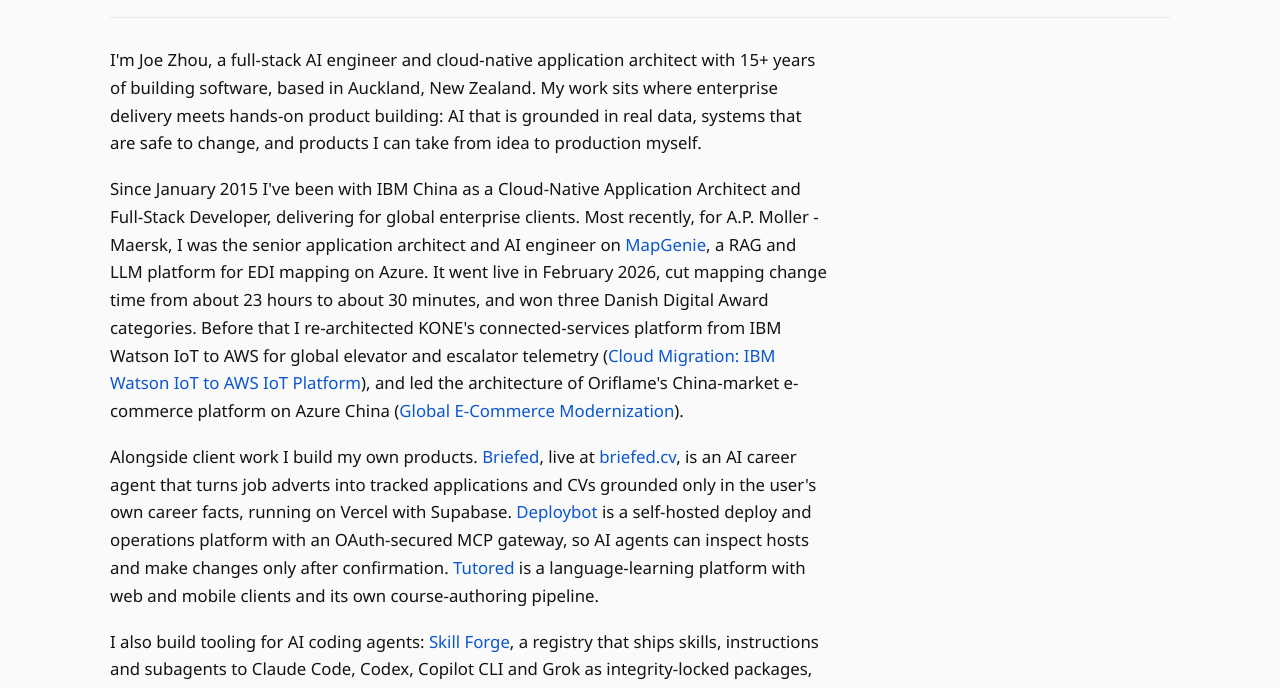
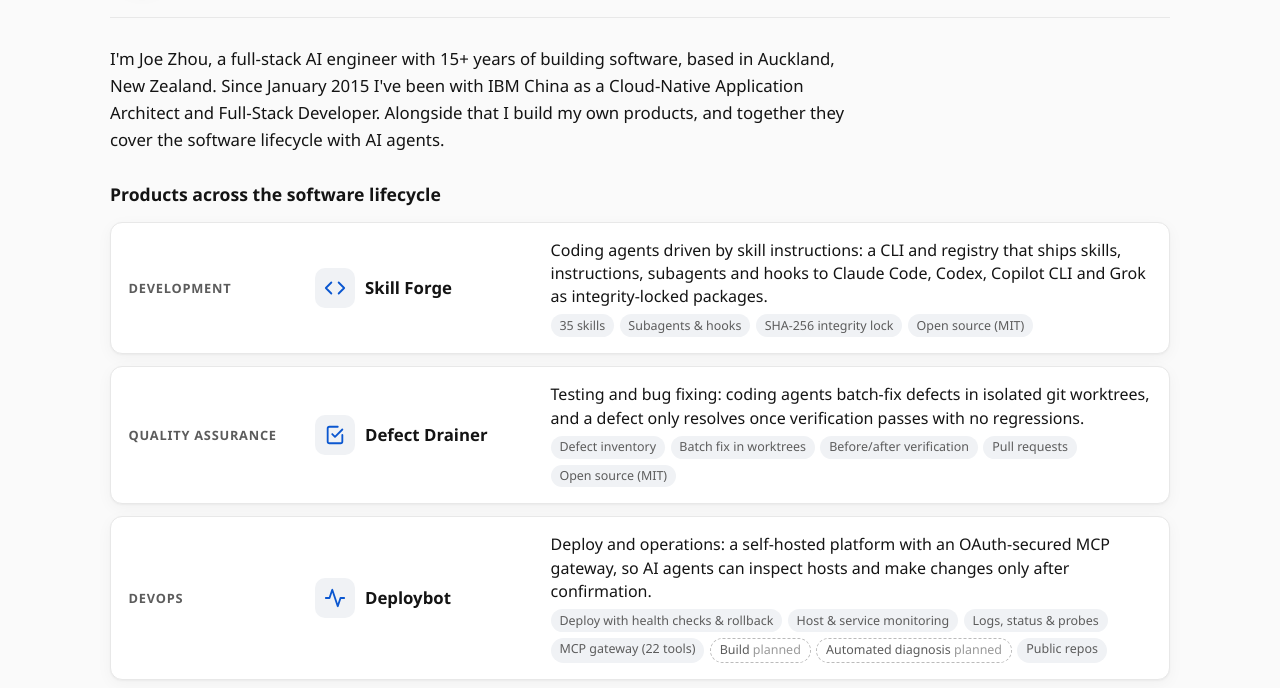
Before and after one commit to binartist/about-me, a website: page src/en/index.html in a window 1280 px wide. Shown: the part 112-800 px from the top of the page. Drawn offline with Linux system fonts and the light colour scheme.

Commit message:
Homepage: SDLC product matrix (Skill Forge, Defect Drainer, Deploybot) with short intro

```diff
--- a/src/en/index.html
+++ b/src/en/index.html
@@ -3,7 +3,7 @@
 <head>
   <meta charset="utf-8" />
   <meta name="viewport" content="width=device-width, initial-scale=1" />
-  <title>Joe Zhou — Full-Stack AI Engineer &amp; Cloud-Native Application Architect</title>
+  <title>Joe Zhou — Products across the software lifecycle</title>
   <style>
     :root {
       --bg: #fafafa;
@@ -298,14 +298,27 @@
       font-size: .8rem;
       color: #999;
     }
-      .story {
-      max-width: 720px;
-      font-size: 1.05rem;
-      line-height: 1.65;
+      .intro { max-width: 760px; font-size: 1.05rem; line-height: 1.6; margin: 0 0 1.75rem; }
+    h2.matrix-title { font-size: 1.1rem; margin: 0 0 .9rem; }
+    .matrix { display: grid; gap: .75rem; }
+    .row {
+      display: grid; grid-template-columns: 170px 220px 1fr; gap: 1rem; align-items: center;
+      background: var(--surface); border: 1px solid var(--border); border-radius: var(--radius);
+      box-shadow: var(--shadow); padding: 1rem 1.1rem;
     }
-    .story p { margin: 0 0 1.15rem; }
-    .story a { color: var(--accent); text-decoration: none; }
-    .story a:hover { text-decoration: underline; }
+    .phase { font-weight: 600; font-size: .8rem; letter-spacing: .06em; text-transform: uppercase; color: var(--muted); }
+    .project { display: flex; align-items: center; gap: .65rem; color: var(--text); text-decoration: none; font-weight: 600; font-size: 1.05rem; }
+    .project:hover .pname { color: var(--accent); text-decoration: underline; }
+    .icon { width: 40px; height: 40px; border-radius: 10px; background: var(--tag-bg); color: var(--accent); display: grid; place-items: center; flex: 0 0 auto; }
+    .icon svg { width: 22px; height: 22px; }
+    .desc { margin: 0 0 .4rem; color: var(--text); }
+    .caps { display: flex; flex-wrap: wrap; gap: .35rem; margin: 0; padding: 0; list-style: none; }
+    .caps li { font-size: .78rem; padding: .15rem .55rem; border-radius: 999px; background: var(--tag-bg); color: var(--muted); }
+    .caps li.planned { background: transparent; border: 1px dashed #bbb; }
+    .caps li em { font-style: normal; color: #999; }
+    @media (max-width: 760px) {
+      .row { grid-template-columns: 1fr; gap: .5rem; }
+    }
   </style>
 </head>
 <body>
@@ -324,17 +337,28 @@
       </nav>
     </header>
 
-    <main class="story">
-      <p>I'm Joe Zhou, a full-stack AI engineer and cloud-native application architect with 15+ years of building software, based in Auckland, New Zealand. My work sits where enterprise delivery meets hands-on product building: AI that is grounded in real data, systems that are safe to change, and products I can take from idea to production myself.</p>
+    <p class="intro">I'm Joe Zhou, a full-stack AI engineer with 15+ years of building software, based in Auckland, New Zealand. Since January 2015 I've been with IBM China as a Cloud-Native Application Architect and Full-Stack Developer. Alongside that I build my own products, and together they cover the software lifecycle with AI agents.</p>
 
-      <p>Since January 2015 I've been with IBM China as a Cloud-Native Application Architect and Full-Stack Developer, delivering for global enterprise clients. Most recently, for A.P. Moller - Maersk, I was the senior application architect and AI engineer on <a href="products/edi.html">MapGenie</a>, a RAG and LLM platform for EDI mapping on Azure. It went live in February 2026, cut mapping change time from about 23 hours to about 30 minutes, and won three Danish Digital Award categories. Before that I re-architected KONE's connected-services platform from IBM Watson IoT to AWS for global elevator and escalator telemetry (<a href="products/kone.html">Cloud Migration: IBM Watson IoT to AWS IoT Platform</a>), and led the architecture of Oriflame's China-market e-commerce platform on Azure China (<a href="products/glob_ecom.html">Global E-Commerce Modernization</a>).</p>
+    <h2 class="matrix-title">Products across the software lifecycle</h2>
+    <div class="matrix">
+      <div class="row">
+        <div class="phase">Development</div>
+        <a class="project" href="products/skill_forge.html"><span class="icon"><svg viewBox="0 0 24 24" fill="none" stroke="currentColor" stroke-width="2" stroke-linecap="round" stroke-linejoin="round" aria-hidden="true"><polyline points="16 18 22 12 16 6"/><polyline points="8 6 2 12 8 18"/></svg></span><span class="pname">Skill Forge</span></a>
+        <div><p class="desc">Coding agents driven by skill instructions: a CLI and registry that ships skills, instructions, subagents and hooks to Claude Code, Codex, Copilot CLI and Grok as integrity-locked packages.</p><ul class="caps"><li>35 skills</li><li>Subagents &amp; hooks</li><li>SHA-256 integrity lock</li><li>Open source (MIT)</li></ul></div>
+      </div>
+      <div class="row">
+        <div class="phase">Quality assurance</div>
+        <a class="project" href="products/defect_drainer.html"><span class="icon"><svg viewBox="0 0 24 24" fill="none" stroke="currentColor" stroke-width="2" stroke-linecap="round" stroke-linejoin="round" aria-hidden="true"><path d="M9 11l3 3 8-8"/><path d="M20 12v7a2 2 0 0 1-2 2H6a2 2 0 0 1-2-2V5a2 2 0 0 1 2-2h9"/></svg></span><span class="pname">Defect Drainer</span></a>
+        <div><p class="desc">Testing and bug fixing: coding agents batch-fix defects in isolated git worktrees, and a defect only resolves once verification passes with no regressions.</p><ul class="caps"><li>Defect inventory</li><li>Batch fix in worktrees</li><li>Before/after verification</li><li>Pull requests</li><li>Open source (MIT)</li></ul></div>
+      </div>
+      <div class="row">
+        <div class="phase">DevOps</div>
+        <a class="project" href="products/deploybot.html"><span class="icon"><svg viewBox="0 0 24 24" fill="none" stroke="currentColor" stroke-width="2" stroke-linecap="round" stroke-linejoin="round" aria-hidden="true"><polyline points="22 12 18 12 15 21 9 3 6 12 2 12"/></svg></span><span class="pname">Deploybot</span></a>
+        <div><p class="desc">Deploy and operations: a self-hosted platform with an OAuth-secured MCP gateway, so AI agents can inspect hosts and make changes only after confirmation.</p><ul class="caps"><li>Deploy with health checks &amp; rollback</li><li>Host &amp; service monitoring</li><li>Logs, status &amp; probes</li><li>MCP gateway (22 tools)</li><li class="planned">Build <em>planned</em></li><li class="planned">Automated diagnosis <em>planned</em></li><li>Public repos</li></ul></div>
+      </div>
+    </div>
 
-      <p>Alongside client work I build my own products. <a href="products/briefed.html">Briefed</a>, live at <a href="https://briefed.cv" rel="noopener">briefed.cv</a>, is an AI career agent that turns job adverts into tracked applications and CVs grounded only in the user's own career facts, running on Vercel with Supabase. <a href="products/deploybot.html">Deploybot</a> is a self-hosted deploy and operations platform with an OAuth-secured MCP gateway, so AI agents can inspect hosts and make changes only after confirmation. <a href="products/tutored.html">Tutored</a> is a language-learning platform with web and mobile clients and its own course-authoring pipeline.</p>
-
-      <p>I also build tooling for AI coding agents: <a href="products/skill_forge.html">Skill Forge</a>, a registry that ships skills, instructions and subagents to Claude Code, Codex, Copilot CLI and Grok as integrity-locked packages, and <a href="products/defect_drainer.html">Defect Drainer</a>, a harness that only closes a defect once a verified fix is in. Both are open source under MIT.</p>
-
-      <p>I started out in 2007 as a software engineer at Mahong Network Tech, working on embedded systems and mobile platforms, after a BSc in Electronic Science and Technology from Huazhong University of Science and Technology. Detail on other work is in the <a href="products/index.html">product pages</a>, and the best way to reach me is on <a href="https://www.linkedin.com/in/joezhou2026" rel="noopener">LinkedIn</a>.</p>
-    </main>
+    <footer>Each product links to its detail page · <a href="products/index.html">all product pages</a></footer>
   </div>
 </body>
 </html>
```
